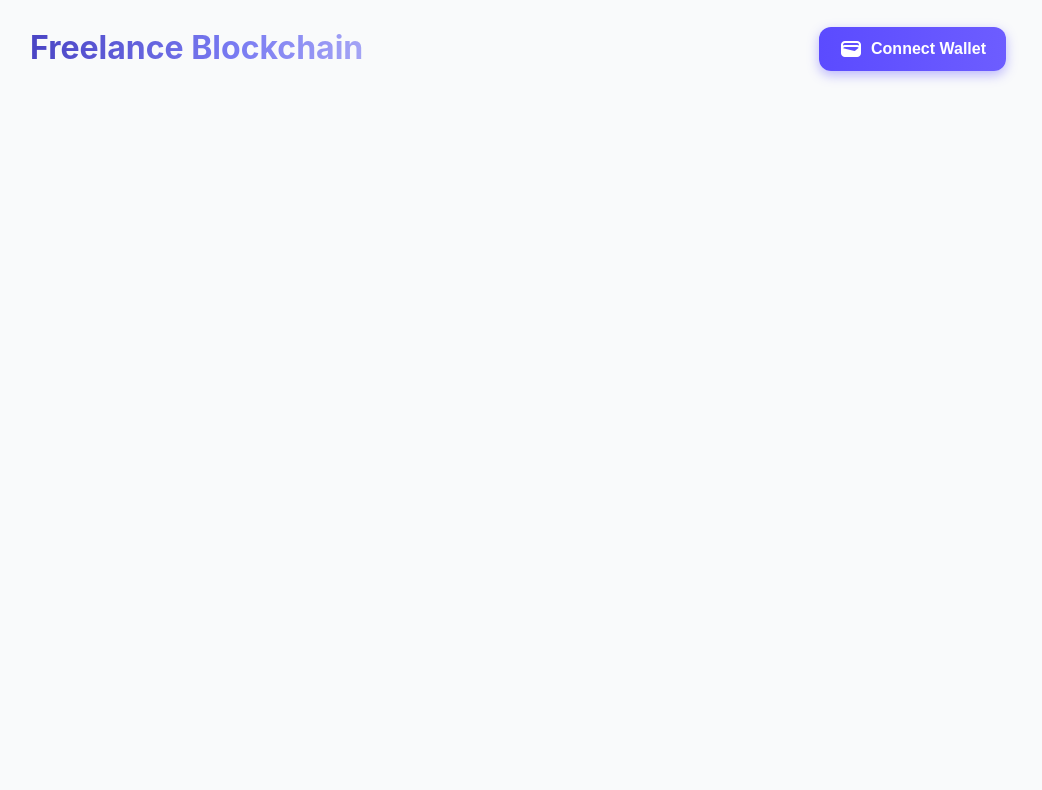
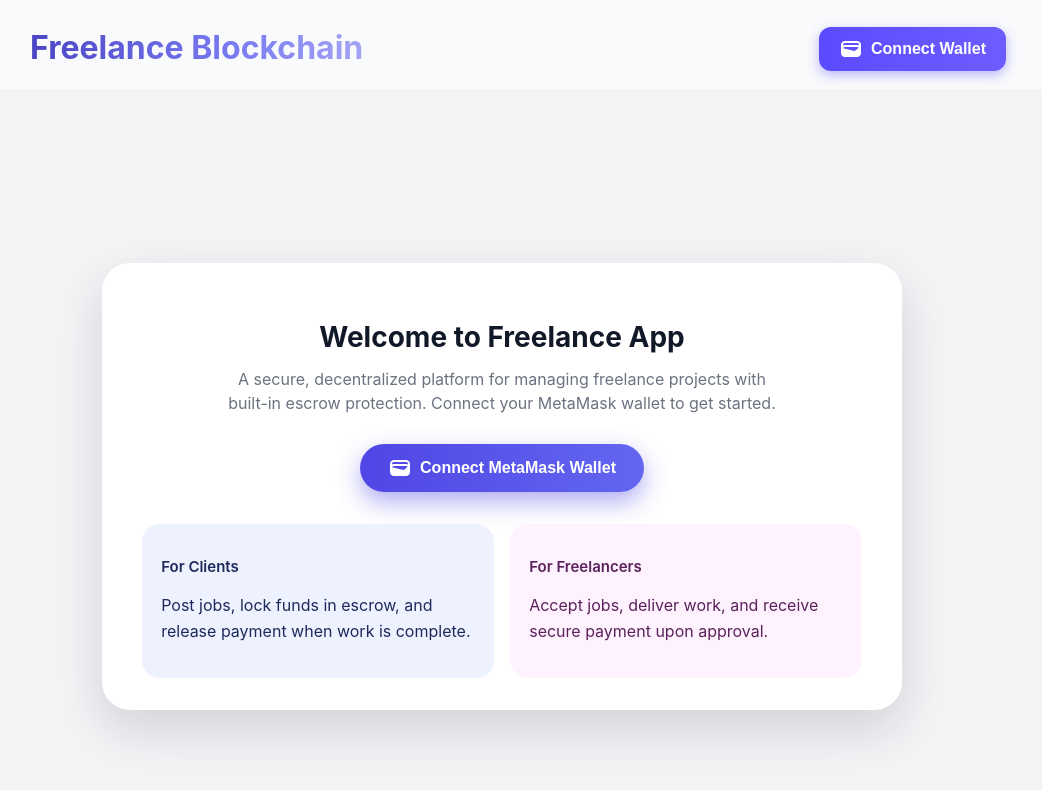
Before and after one commit to AnastasijaFed/freelance-blockchain, a React (Vite) app in the folder frontend/: page / in a window 1280 px wide. Shown: the top 790 px of the page, without its empty margins (138-1180 px from the left). Built offline with nearby package versions, Linux system fonts and the light colour scheme.

Commit message:
simple welcome page

```diff
--- a/frontend/src/App.jsx
+++ b/frontend/src/App.jsx
@@ -1,12 +1,13 @@
 import { useState } from "react";
 import Navbar from "./components/Navbar";
+import WelcomeCard from "./components/WelcomeCard";
 
 function App() {
   const [account, setAccount] = useState(null);
 
   const connectWallet = async () => {
     if (!window.ethereum) {
-      alert("MetaMask not installed!");
+      alert("Please install MetaMask!");
       return;
     }
 
@@ -14,19 +15,33 @@
       const accounts = await window.ethereum.request({
         method: "eth_requestAccounts",
       });
-
       setAccount(accounts[0]);
-      console.log("Connected:", accounts[0]);
     } catch (err) {
       console.error(err);
     }
   };
+  const disconnectWallet = () => {
+  setAccount(null);                 // clear account from state
+  console.log("Disconnected");
+};
 
   return (
-    <div>
-      <Navbar connectWallet={connectWallet} account={account} />
+    <>
+         <Navbar
+        account={account}
+        connectWallet={connectWallet}
+        disconnectWallet={disconnectWallet}
+      />
 
-    </div>
+
+       {!account ? (
+      <WelcomeCard connectWallet={connectWallet} />
+    ) : (
+      <div className="app-content">
+
+      </div>
+    )}
+    </>
   );
 }
 
--- a/frontend/src/components/Navbar.css
+++ b/frontend/src/components/Navbar.css
@@ -52,3 +52,44 @@
 .wallet-icon {
   font-size: 18px;
 }
+.wallet-badge {
+  display: flex;
+  align-items: center;
+  gap: 10px;
+
+  background: linear-gradient(180deg, #eef1ff 0%, #f7f9ff 100%);
+  padding: 8px 18px;
+  border-radius: 20px;
+  font-weight: 600;
+  color: #2b2e7f;
+  box-shadow: 0 2px 6px rgba(100, 100, 255, 0.25);
+  border: 1px solid rgba(140, 150, 255, 0.3);
+}
+
+.wallet-dot {
+  width: 10px;
+  height: 10px;
+  background-color: #72d990; /* green online dot */
+  border-radius: 50%;
+}
+.wallet-group {
+  display: flex;
+  align-items: center;
+  gap: 12px;
+}
+
+.disconnect-btn {
+  background: transparent;
+  border: 1px solid #ccc;
+  padding: 6px 14px;
+  border-radius: 12px;
+  cursor: pointer;
+  color: #333;
+  font-weight: 500;
+  transition: 0.2s ease;
+}
+
+.disconnect-btn:hover {
+  background: #f1f1f1;
+  border-color: #bbb;
+}
--- a/frontend/src/components/Navbar.jsx
+++ b/frontend/src/components/Navbar.jsx
@@ -1,21 +1,38 @@
-import React from 'react'
-import './Navbar.css'
+import React from "react";
+import "./Navbar.css";
 
-const Navbar = ({ connectWallet }) => {
+const Navbar = ({ account, connectWallet, disconnectWallet }) => {
+  const shortAddress = account
+    ? account.slice(0, 6) + "..." + account.slice(-4)
+    : null;
+
   return (
-    <div className='navbar'>
-      <div className='navbar-title'>
+    <div className="navbar">
+      <div className="navbar-title">
         <h1>Freelance Blockchain</h1>
       </div>
 
-      <div className='navbar-connect-button'>
-        <button className="connect-btn" onClick={connectWallet}>
-          <span class="material-symbols-outlined">wallet</span>
-          Connect Wallet
-        </button>
+      <div className="navbar-right">
+        {!account ? (
+          <button className="connect-btn" onClick={connectWallet}>
+            <span class="material-symbols-outlined">wallet</span>
+            Connect Wallet
+          </button>
+        ) : (
+          <div className="wallet-group">
+            <div className="wallet-badge">
+              <span className="wallet-dot"></span>
+              {shortAddress}
+            </div>
+
+            <button className="disconnect-btn" onClick={disconnectWallet}>
+              Disconnect
+            </button>
+          </div>
+        )}
       </div>
     </div>
-  )
-}
+  );
+};
 
-export default Navbar
+export default Navbar;
--- /dev/null
+++ b/frontend/src/components/WelcomeCard.css
@@ -0,0 +1,103 @@
+.welcome-container {
+  min-height: calc(100vh - 70px);
+  display: flex;
+  align-items: center;
+  justify-content: center;
+  padding: 2rem 1rem;
+  background: #f3f4f6;
+}
+
+.welcome-card {
+  max-width: 720px;
+  width: 100%;
+  background: #ffffff;
+  border-radius: 28px;
+  padding: 2.5rem 2.5rem 2rem;
+  text-align: center;
+  box-shadow: 0 20px 50px rgba(15, 23, 42, 0.15);
+}
+
+
+
+.welcome-title {
+  font-size: 28px;
+  margin-bottom: 0.75rem;
+  color: #111827;
+}
+
+.welcome-subtitle {
+  margin: 0 auto 1.8rem;
+  max-width: 560px;
+  color: #6b7280;
+  line-height: 1.5;
+}
+
+.welcome-connect-btn {
+  display: inline-flex;
+  align-items: center;
+  gap: 8px;
+
+  padding: 12px 28px;
+  border-radius: 999px;
+  background: linear-gradient(90deg, #4f46e5, #6366f1);
+  color: white;
+  border: none;
+  cursor: pointer;
+
+  font-size: 16px;
+  font-weight: 600;
+  margin-bottom: 2rem;
+
+  box-shadow: 0 10px 25px rgba(79, 70, 229, 0.45);
+  transition: transform 0.15s ease, box-shadow 0.15s ease;
+}
+
+.welcome-connect-btn:hover {
+  transform: translateY(-2px);
+  box-shadow: 0 14px 30px rgba(79, 70, 229, 0.55);
+}
+
+
+
+.welcome-roles {
+  display: grid;
+  grid-template-columns: repeat(2, 1fr);
+  gap: 1rem;
+}
+
+.role-card {
+  padding: 1.1rem 1.2rem;
+  border-radius: 18px;
+  text-align: left;
+  font-size: 14px;
+  line-height: 1.4;
+}
+
+.role-card h3 {
+  margin-bottom: 0.4rem;
+  font-size: 15px;
+}
+
+.role-clients {
+  background: #eef2ff;
+  color: #1d2a5b;
+}
+
+.role-freelancers {
+  background: #fef2ff;
+  color: #5b215b;
+}
+
+@media (max-width: 640px) {
+  .welcome-title {
+    font-size: 22px;
+  }
+
+  .welcome-card {
+    padding: 1.8rem 1.4rem;
+  }
+
+  .welcome-roles {
+    grid-template-columns: 1fr;
+  }
+}
--- /dev/null
+++ b/frontend/src/components/WelcomeCard.jsx
@@ -0,0 +1,39 @@
+import React from "react";
+import "./WelcomeCard.css";
+
+const WelcomeCard = ({ connectWallet }) => {
+  return (
+    <div className="welcome-container">
+      <div className="welcome-card">
+
+
+        <h1 className="welcome-title">Welcome to Freelance App</h1>
+
+        <p className="welcome-subtitle">
+          A secure, decentralized platform for managing freelance projects with built-in
+          escrow protection. Connect your MetaMask wallet to get started.
+        </p>
+
+        <button className="welcome-connect-btn" onClick={connectWallet}>
+          <span class="material-symbols-outlined">wallet</span>
+          Connect MetaMask Wallet
+        </button>
+
+        <div className="welcome-roles">
+          <div className="role-card role-clients">
+            <h3>For Clients</h3>
+            <p>Post jobs, lock funds in escrow, and release payment when work is complete.</p>
+          </div>
+
+          <div className="role-card role-freelancers">
+            <h3>For Freelancers</h3>
+            <p>Accept jobs, deliver work, and receive secure payment upon approval.</p>
+          </div>
+        </div>
+
+      </div>
+    </div>
+  );
+};
+
+export default WelcomeCard;
```
Also changed, not shown: frontend/src/App.css (line endings or trailing spaces).
